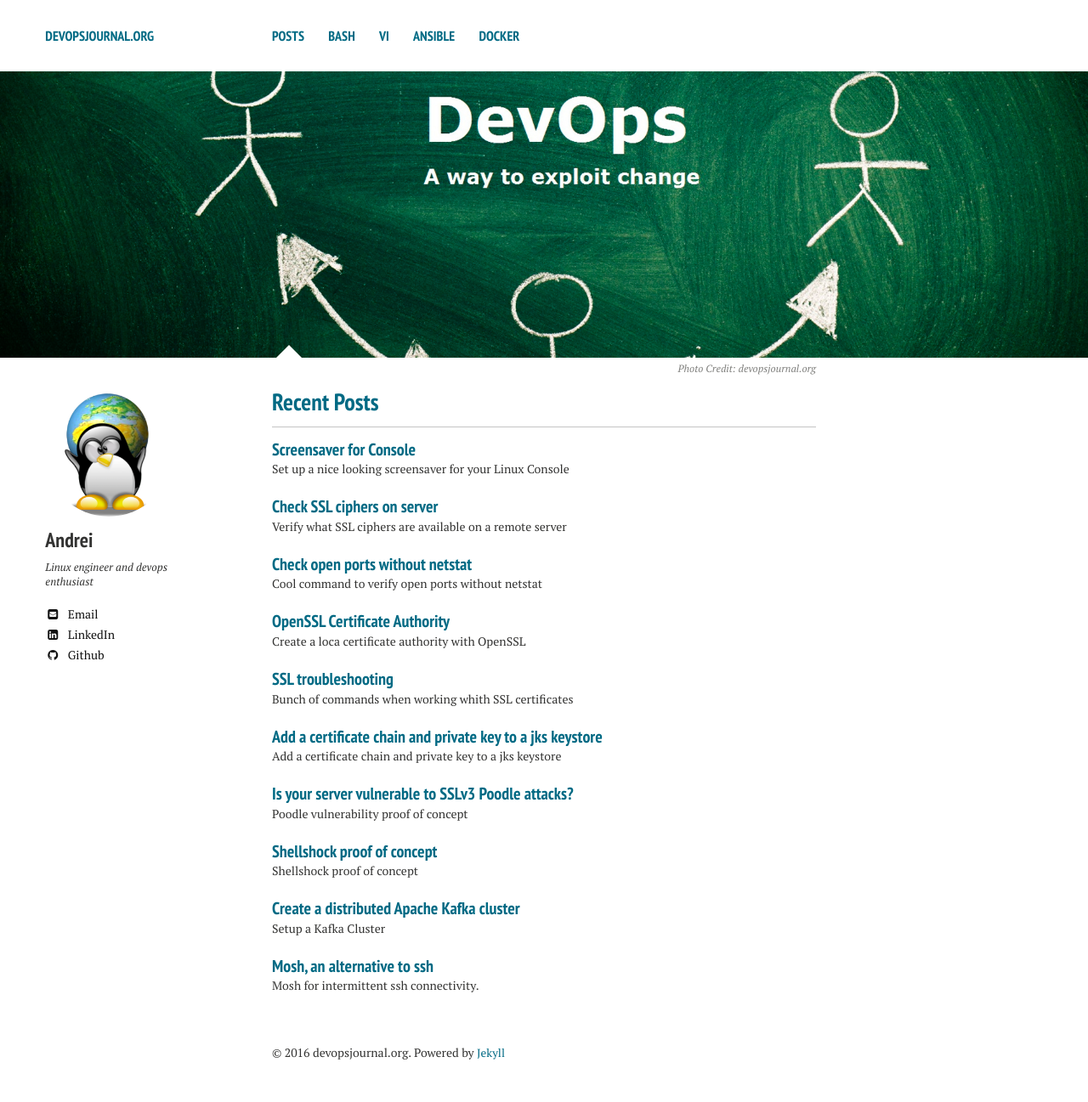
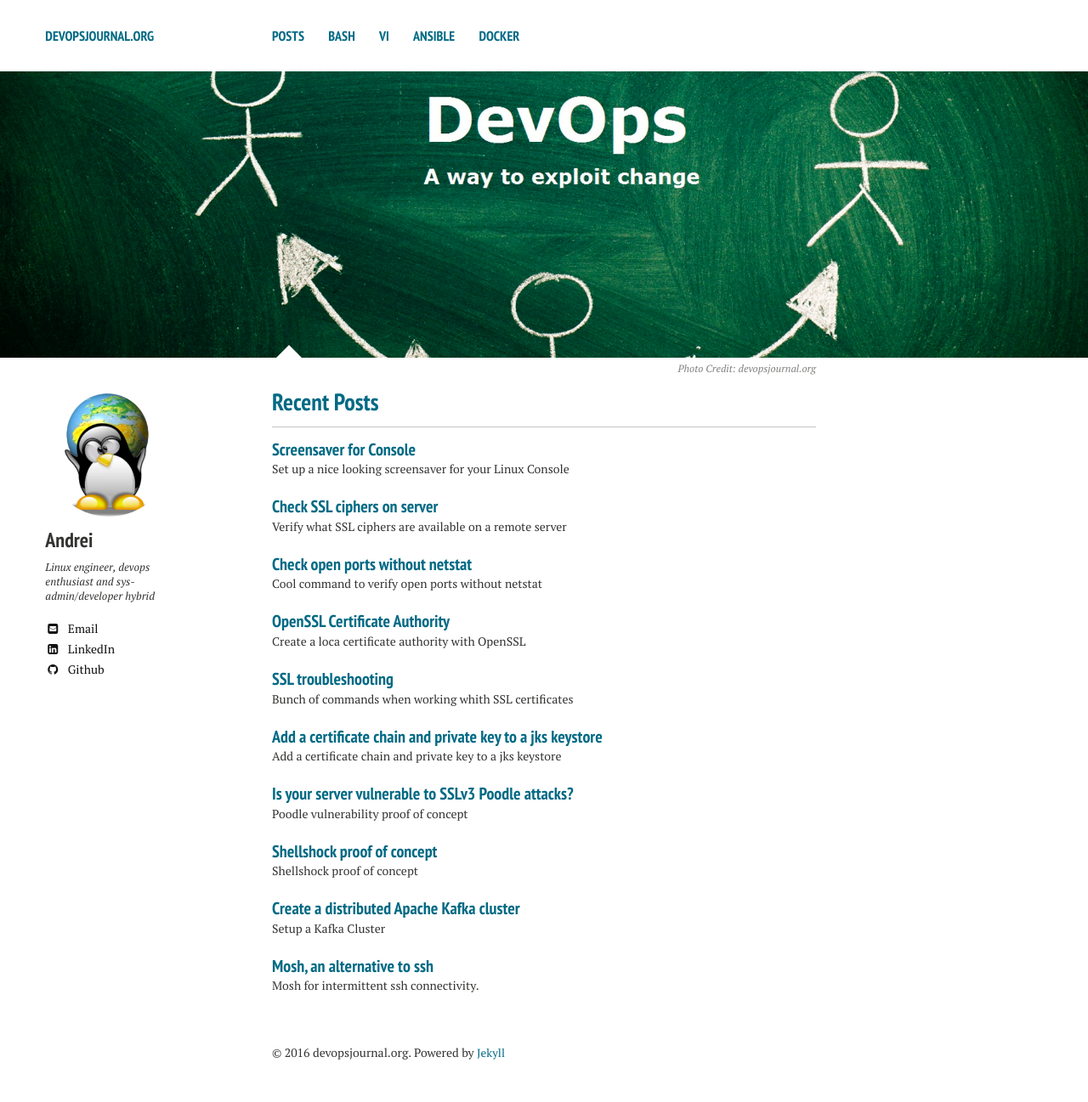
Before and after one commit to andreisid/andreisid.github.io, a Jekyll site: the page built from index.md, in a window 1280 px wide. Shown: the whole page at 85% size. Built offline with Jekyll 4.4.1, drawn with Linux system fonts in a browser that asks for light colours; nearby versions of some CDN libraries.

Commit message:
Update authors.yml

```diff
--- a/_data/authors.yml
+++ b/_data/authors.yml
@@ -4,7 +4,7 @@ andrei:
   name: Andrei
   web: http://devopsjournal.org
   email: andrei.sid@gmail.com
-  bio:   "Linux engineer and devops enthusiast"
+  bio:   "Linux engineer, devops enthusiast and sys-admin/developer hybrid"
   avatar: tux-256x256.png
   github: andreisid
   linkedin: andreisid
```
